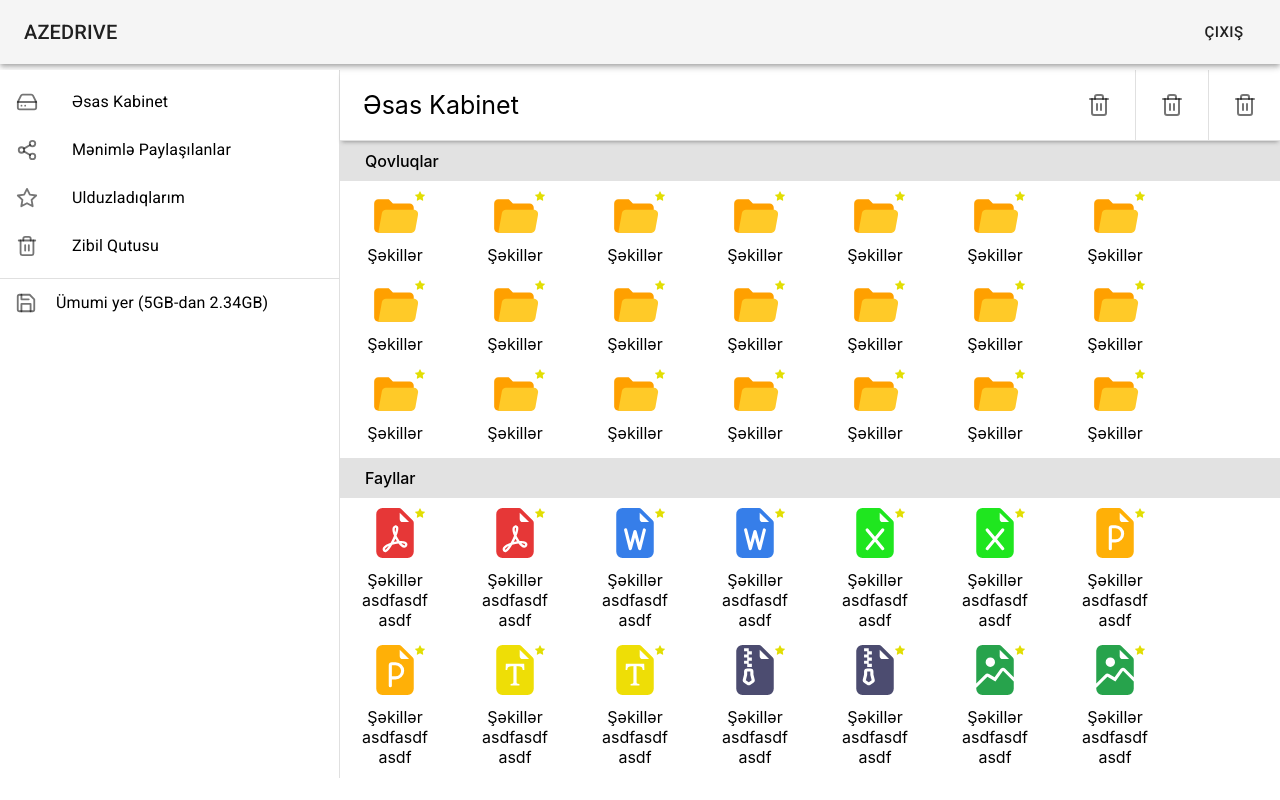
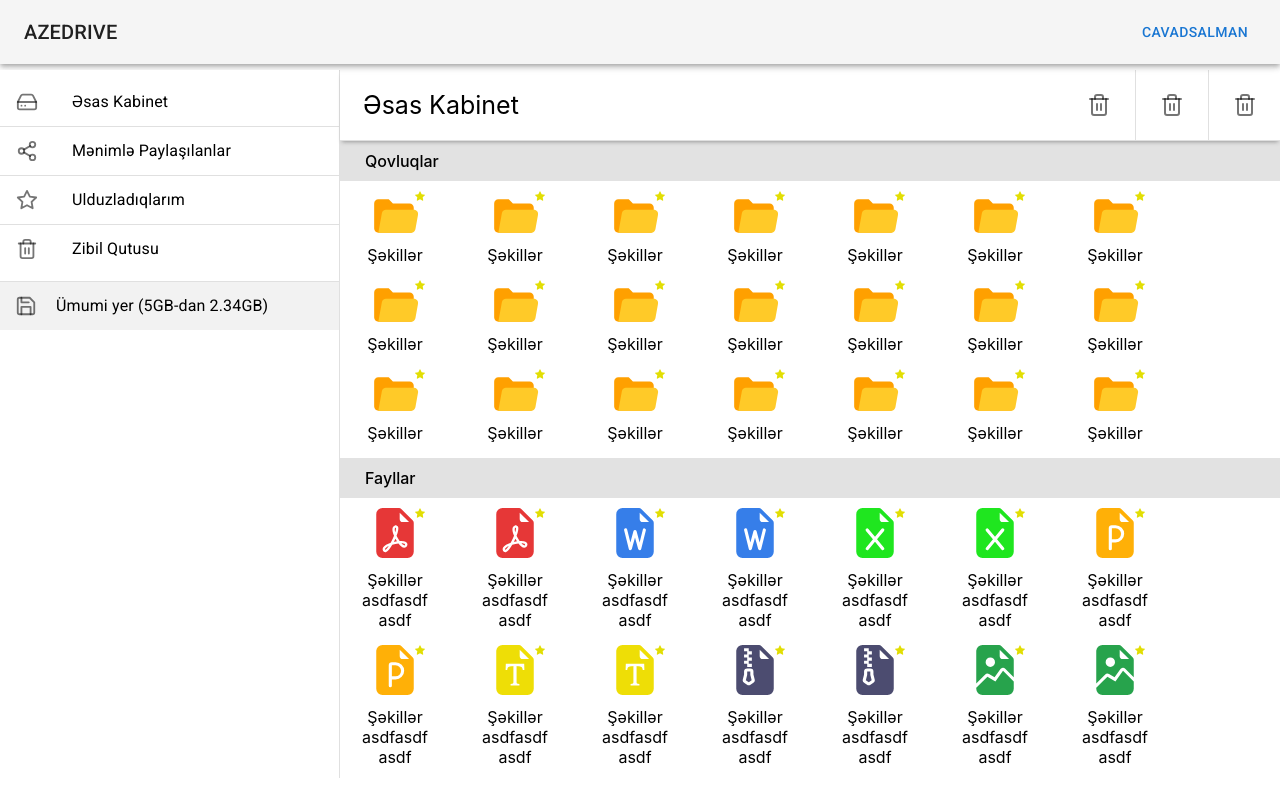
Before and after one commit to javadsalman/azedrive, a React (Create React App) app in the folder frontend/: page /login in a window 1280 px wide. Built offline with nearby package versions, Linux system fonts and the light colour scheme.

Commit message:
react login style

```diff
--- a/frontend/src/App.js
+++ b/frontend/src/App.js
@@ -1,12 +1,48 @@
-import './App.css';
 import Layout from './HOC/Layout/Layout';
+import { useMemo } from 'react';
+import { Switch, Route, Redirect } from 'react-router-dom';
+import Login from './containers/Auth/Login/Login';
+import classes from './App.module.scss';
+import Appbar from './components/Navigation/Appbar/Appbar';
+import Sidebar from './components/Navigation/Sidebar/Sidebar';
+import Topbar from './components/Navigation/Topbar/Topbar';
+import Dashboard from './containers/Dashboard/Dashboard';
 
 function App() {
+    const auth = true;
+    const routes = useMemo(() => {
+        if (auth) {
+            return (
+                <div className={classes.Container}>
+                    <div className={classes.AppbarDiv}>
+                        <Appbar />
+                    </div>
+                    <div className={classes.SidebarDiv}>
+                        <Sidebar />
+                    </div>
+                    <div className={classes.MainDiv}>
+                        <div className={classes.TopbarDiv}>
+                            <Topbar />
+                        </div>
+                        <div className={classes.DashboardDiv}>
+                            <Dashboard />
+                        </div>
+                    </div>
+                </div>
+            )
+        }
+        else {
+            return (
+                <Switch>
+                    <Route path="/login" component={Login} />
+                    <Redirect to="/login" exact />
+                </Switch>
+            )
+        }
+    }, [auth]);
     return (
         <div>
-            <Layout>
-
-            </Layout>
+            {routes}
         </div>
     );
 }
--- /dev/null
+++ b/frontend/src/App.module.scss
@@ -0,0 +1,33 @@
+.Container {
+    display: grid;
+    grid-template-columns: 340px auto;
+    grid-template-rows: 70px 88.5vh;
+    .AppbarDiv {
+        grid-column: 1/3;
+        grid-row: 1/2;
+    }
+
+    .SidebarDiv {
+        grid-column: 1/2;
+        grid-row: 2/3;
+        border-right: 1px solid rgba(0, 0, 0, 0.12);
+    }
+
+    .MainDiv {
+        display: grid;
+        grid-template-rows: auto 90%;
+        .TopbarDiv {
+            grid-row: 1/2;
+            border-bottom: 1px solid rgba(0, 0, 0, 0.12);
+            box-shadow: 0 3px 4px -2px rgb(153, 153, 153);
+            z-index: 1;
+
+        }
+        .DashboardDiv {
+            max-height: 100%;
+            overflow-y: auto;
+            grid-row: 2/3;
+            padding-bottom: 4vh;
+        }
+    }
+}
--- a/frontend/src/components/Navigation/Appbar/Appbar.js
+++ b/frontend/src/components/Navigation/Appbar/Appbar.js
@@ -1,14 +1,16 @@
-import * as React from 'react';
 import AppBar from '@mui/material/AppBar';
 import Box from '@mui/material/Box';
 import Toolbar from '@mui/material/Toolbar';
 import Typography from '@mui/material/Typography';
 import Button from '@mui/material/Button';
+import { Menu, MenuItem } from '@mui/material';
+import { useState } from 'react';
 
 
 function ButtonAppBar() {
+    const [open, setOpen] = useState(false);
     return (
-        <Box sx={{ flexGrow: 1}}>
+        <Box sx={{ flexGrow: 1 }}>
             <AppBar position="static" color="default">
                 <Toolbar>
                     <Typography variant="h6" component="div" sx={{ flexGrow: 1 }}>
@@ -17,7 +19,30 @@ function ButtonAppBar() {
 
                     {/* <SearchSection /> */}
 
-                    <Button color="inherit" size="large">Çıxış</Button>
+                    <Button
+                        id="basic-button"
+                        aria-controls="basic-menu"
+                        aria-haspopup="true"
+                        aria-expanded={open ? 'true' : undefined}
+                        onClick={() => setOpen(prevState => !prevState)}
+                    >
+                        cavadsalman
+                    </Button>
+                    <Menu
+                        id="basic-menu"
+                        // anchorEl={anchorEl}
+                        open={open}
+                        anchorOrigin={{
+                            vertical: 'top',
+                            horizontal: 'right',
+                          }}
+                        onClose={()=>setOpen(false)}
+                        MenuListProps={{
+                            'aria-labelledby': 'basic-button',
+                        }}
+                    >
+                        <MenuItem onClick={()=>{}}>Çıxış</MenuItem>
+                    </Menu>
 
                 </Toolbar>
             </AppBar>
--- a/frontend/src/components/Navigation/Sidebar/Sidebar.js
+++ b/frontend/src/components/Navigation/Sidebar/Sidebar.js
@@ -21,6 +21,8 @@ function BasicList() {
                             <ListItemText primary="Əsas Kabinet" />
                         </ListItemButton>
                     </ListItem>
+            <Divider />
+
                     <ListItem disablePadding>
                         <ListItemButton>
                             <ListItemIcon>
@@ -29,6 +31,8 @@ function BasicList() {
                             <ListItemText primary="Mənimlə Paylaşılanlar" />
                         </ListItemButton>
                     </ListItem>
+            <Divider />
+
                     <ListItem disablePadding>
                         <ListItemButton>
                             <ListItemIcon>
@@ -37,6 +41,8 @@ function BasicList() {
                             <ListItemText primary="Ulduzladıqlarım" />
                         </ListItemButton>
                     </ListItem>
+            <Divider />
+
                     <ListItem disablePadding>
                         <ListItemButton>
                             <ListItemIcon>
@@ -49,12 +55,12 @@ function BasicList() {
             </nav>
             <Divider />
             <nav aria-label="secondary mailbox folders">
-            <List>
+            <List style={{backgroundColor: 'rgba(0, 0, 0, 0.05)'}}>
                 <ListItem disablePadding>
                         <ListItemIcon>
                             <FiSave style={{ fontSize: 22, marginLeft: 15 }} />
                         </ListItemIcon>
-                        <ListItemText primary="Ümumi yer (5GB-dan 2.34GB)" />
+                        <ListItemText primary="Ümumi yer (5GB-dan 2.34GB)"/>
                 </ListItem>
             </List>
         </nav>
--- /dev/null
+++ b/frontend/src/containers/Auth/Login/Login.js
@@ -0,0 +1,51 @@
+import { Button, TextField } from '@mui/material';
+import { useState } from 'react';
+import classes from './Login.module.scss'
+
+function Login(props) {
+    const [input, setInput] = useState('');
+    const [password, setPassowrd] = useState('');
+
+    return (
+        <div className={classes.Container}>
+            <div className={classes.LoginBox}>
+                <div className={classes.TitleDiv}>
+                    <p className={classes.Title}>AZEDRIVE</p>
+                </div>
+                <div className={classes.InputDiv}>
+                    <TextField
+                    fullWidth
+                    variant="outlined"
+                    value={input}
+                    onChange={event => setInput(event.target.value)}
+                    classes={{root: classes.TextField}}
+                    placeholder="Istifadəçi Adı və ya Email"
+                     />
+                </div>
+                <div className={classes.PasswordDiv}>
+                    <TextField
+                    fullWidth
+                    variant="outlined"
+                    type="password"
+                    value={password}
+                    onChange={event => setPassowrd(event.target.value)}
+                    classes={{root: classes.TextField}}
+                    placeholder="Şifrə"
+                     />
+                </div>
+                <div className={classes.ButtonDiv}>
+                    <Button
+                    fullWidth
+                    size="large"
+                    classes={{root: classes.Button}}
+                    variant="contained">
+                        GIRIŞ
+                    </Button>
+                </div>
+            </div>
+        </div>
+    )
+}
+
+
+export default Login;
--- /dev/null
+++ b/frontend/src/containers/Auth/Login/Login.module.scss
@@ -0,0 +1,53 @@
+@mixin form-mixin {
+    width: 90%;
+    margin-bottom: 20px;
+}
+
+.TextField {
+    background-color: white;
+    border-radius: 5px;
+}
+
+.Container {
+    height: 100vh;
+    max-height: 100vh;
+    background-image: url('./pexels-miguel-á-padriñán-19670\ \(1\).jpg');
+    background-color: grey;
+    position: relative;
+    .LoginBox {
+        position: absolute;
+        width: 600px;
+        height: 350px;
+        top: 50%;
+        left: 50%;
+        transform: translate(-50%, -50%);
+        background-color: rgba(128, 128, 128, 0.267);
+        display: flex;
+        flex-direction: column;
+        border-radius: 10px;
+        align-items: center;
+        justify-content: center;
+        .TitleDiv {
+            .Title {
+                text-align: center;
+                font-size: 40px;
+                font-weight: 500;
+                color: rgb(73, 73, 73);
+                margin-top: 0;
+                margin-bottom: 15px
+            }
+        }
+        .InputDiv {
+            @include form-mixin;
+        }
+        .PasswordDiv {
+            @include form-mixin;
+        }
+        .ButtonDiv {
+            @include form-mixin;
+            .Button {
+                height: 60px;
+            }
+        }
+    }
+}
```
Also changed, not shown: frontend/src/containers/Auth/Login/pexels-miguel-á-padriñán-19670 (1).jpg (added), frontend/src/containers/Detail/Detail.js (added), frontend/src/containers/Detail/Detail.module.scss (added).
